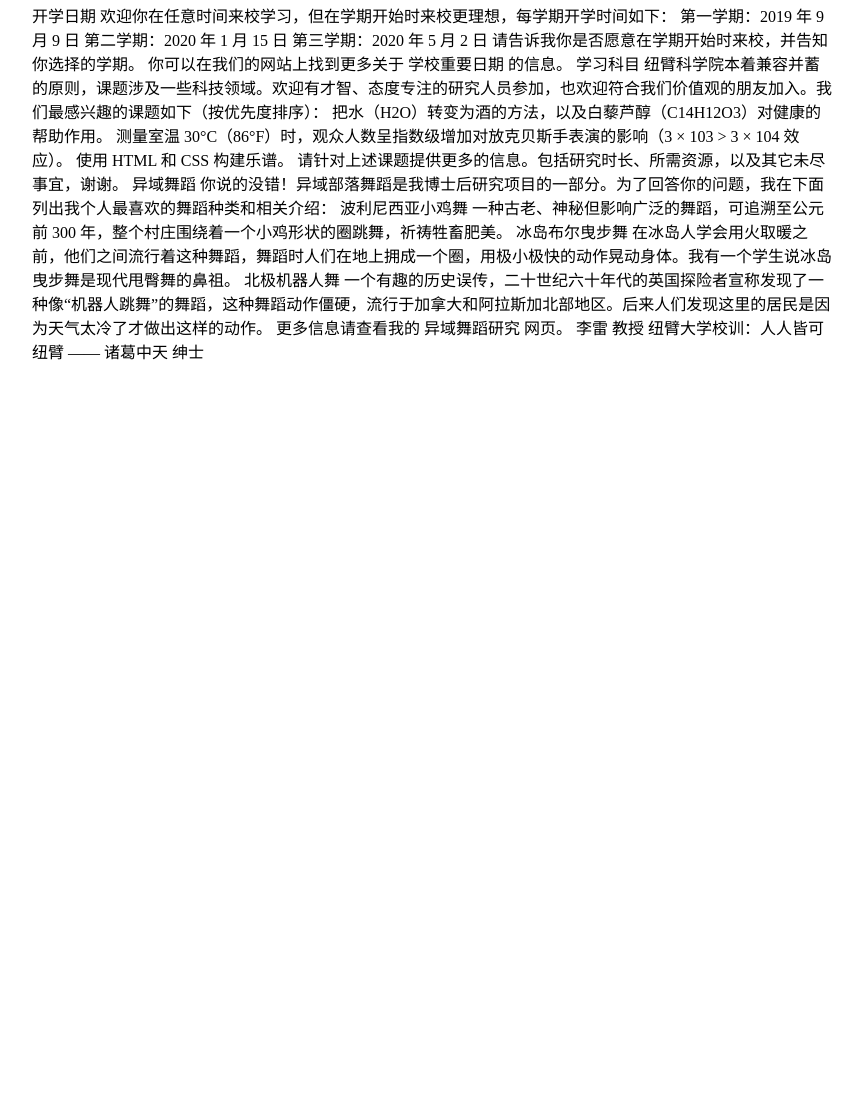
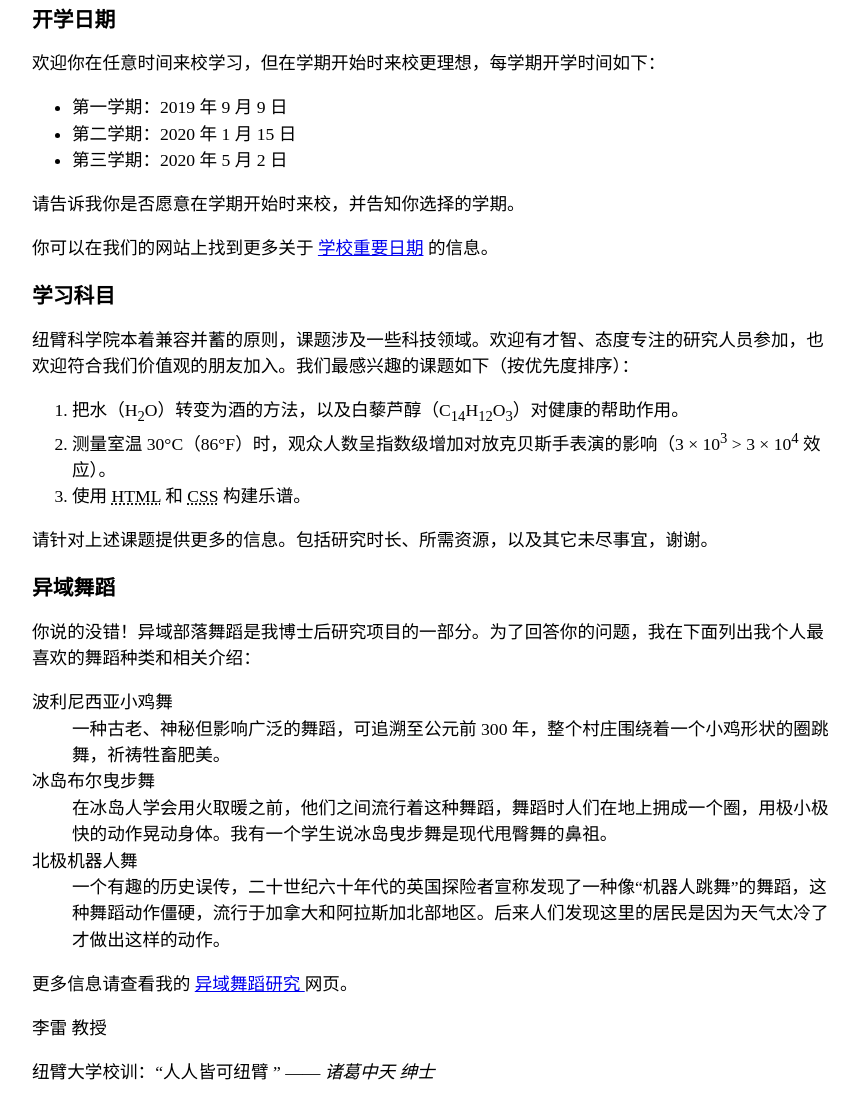
Before and after one commit to jackzhufeng/jackzhufeng.github.io, a plain HTML site: page email.html in a window 1280 px wide. Shown: the part 428-1531 px from the top of the page, without its empty margins (208-1071 px from the left). Before the commit the page ends 800 px from the top, so only its background shows below. Drawn offline with Linux system fonts and the light colour scheme.

Commit message:
update email.html

```diff
--- a/email.html
+++ b/email.html
@@ -1,13 +1,11 @@
 <!DOCTYPE html>
 <html lang="zh-CN">
-
   <head>
     <title>纽臂科学院学位申请邮件来往</title>
   </head>
-<link href="./styles/style.css" rel="stylesheet">
+  <link href="./styles/style.css" rel="stylesheet" />
 
   <body>
-
     <p class="sender-column italic">
       中国北京市门头沟区，102300<br />
       纽臂大学 纽臂科学院<br />
@@ -18,8 +16,8 @@
       2019 年 2 月 22 日
     </p>
     <p class="italic">
-        中国海南省三亚市亚龙湾<br>
-        <strong>韩梅梅 女士</strong></h1>
+      中国海南省三亚市亚龙湾<br />
+      <strong>韩梅梅 女士</strong>
     </p>
     <h1>回复：韩梅梅学位申请</h1>
     <p>
@@ -29,44 +27,73 @@
     <p>
       感谢你申请纽臂大学科学院的哲学博士学位课程，下面我将就你的问题依次做出解答。
     </p>
+    <h2>
+      开学日期
+    </h2>
+    <p>
+      欢迎你在任意时间来校学习，但在学期开始时来校更理想，每学期开学时间如下：
+    </p>
+    <ul>
+      <li>第一学期：2019 年 9 月 9 日</li>
+      <li>第二学期：2020 年 1 月 15 日</li>
+      <li>第三学期：2020 年 5 月 2 日</li>
+    </ul>
+    <p>
+      请告诉我你是否愿意在学期开始时来校，并告知你选择的学期。
+    </p>
+    <p>
+      你可以在我们的网站上找到更多关于
+      <a href="https://www.example.com">学校重要日期</a> 的信息。
+    </p>
+    <h2>学习科目</h2>
+    <p>
+      纽臂科学院本着兼容并蓄的原则，课题涉及一些科技领域。欢迎有才智、态度专注的研究人员参加，也欢迎符合我们价值观的朋友加入。我们最感兴趣的课题如下（按优先度排序）：
+    </p>
+    <ol>
+      <li>
+        把水（H<sub>2</sub>O）转变为酒的方法，以及白藜芦醇（C<sub>14</sub>H<sub>12</sub>O<sub>3</sub>）对健康的帮助作用。
+      </li>
+      <li>
+        测量室温 30°C（86°F）时，观众人数呈指数级增加对放克贝斯手表演的影响（3 ×
+        10<sup>3</sup> > 3 × 10<sup>4</sup> 效应）。
+      </li>
+      <li>
+        使用 <abbr title="超文本标记语言">HTML</abbr> 和
+        <abbr title="级联层级列表">CSS</abbr> 构建乐谱。
+      </li>
+    </ol>
+    <p>
+      请针对上述课题提供更多的信息。包括研究时长、所需资源，以及其它未尽事宜，谢谢。
+    </p>
+    <h2>
+      异域舞蹈
+    </h2>
+    <p>
+      你说的没错！异域部落舞蹈是我博士后研究项目的一部分。为了回答你的问题，我在下面列出我个人最喜欢的舞蹈种类和相关介绍：
+    </p>
+    <dl>
+      <dt>波利尼西亚小鸡舞</dt>
+      <dd>
+        一种古老、神秘但影响广泛的舞蹈，可追溯至公元前 300
+        年，整个村庄围绕着一个小鸡形状的圈跳舞，祈祷牲畜肥美。
+      </dd>
+      <dt>
+        冰岛布尔曳步舞
+      </dt>
+      <dd>
+        在冰岛人学会用火取暖之前，他们之间流行着这种舞蹈，舞蹈时人们在地上拥成一个圈，用极小极快的动作晃动身体。我有一个学生说冰岛曳步舞是现代甩臀舞的鼻祖。
+      </dd>
+      <dt>
+        北极机器人舞
+      </dt>
+      <dd>
+        一个有趣的历史误传，二十世纪六十年代的英国探险者宣称发现了一种像“机器人跳舞”的舞蹈，这种舞蹈动作僵硬，流行于加拿大和阿拉斯加北部地区。后来人们发现这里的居民是因为天气太冷了才做出这样的动作。
+      </dd>
+    </dl>
+    <p>
+      更多信息请查看我的 <a href="https://www.examples.com">异域舞蹈研究 </a>网页。</p>
+     <p>李雷 教授</p>
+     <p>纽臂大学校训：<q>人人皆可纽臂 </q> —— <cite>诸葛中天 绅士</cite></p>
+
   </body>
-
 </html>
-
-
-
-
-
-
-开学日期
-欢迎你在任意时间来校学习，但在学期开始时来校更理想，每学期开学时间如下：
-
-第一学期：2019 年 9 月 9 日
-第二学期：2020 年 1 月 15 日
-第三学期：2020 年 5 月 2 日
-请告诉我你是否愿意在学期开始时来校，并告知你选择的学期。
-
-你可以在我们的网站上找到更多关于 学校重要日期 的信息。
-
-学习科目
-纽臂科学院本着兼容并蓄的原则，课题涉及一些科技领域。欢迎有才智、态度专注的研究人员参加，也欢迎符合我们价值观的朋友加入。我们最感兴趣的课题如下（按优先度排序）：
-
-把水（H2O）转变为酒的方法，以及白藜芦醇（C14H12O3）对健康的帮助作用。
-测量室温 30°C（86°F）时，观众人数呈指数级增加对放克贝斯手表演的影响（3 × 103 > 3 × 104 效应）。
-使用 HTML 和 CSS 构建乐谱。
-请针对上述课题提供更多的信息。包括研究时长、所需资源，以及其它未尽事宜，谢谢。
-
-异域舞蹈
-你说的没错！异域部落舞蹈是我博士后研究项目的一部分。为了回答你的问题，我在下面列出我个人最喜欢的舞蹈种类和相关介绍：
-
-波利尼西亚小鸡舞
-一种古老、神秘但影响广泛的舞蹈，可追溯至公元前 300 年，整个村庄围绕着一个小鸡形状的圈跳舞，祈祷牲畜肥美。
-冰岛布尔曳步舞
-在冰岛人学会用火取暖之前，他们之间流行着这种舞蹈，舞蹈时人们在地上拥成一个圈，用极小极快的动作晃动身体。我有一个学生说冰岛曳步舞是现代甩臀舞的鼻祖。
-北极机器人舞
-一个有趣的历史误传，二十世纪六十年代的英国探险者宣称发现了一种像“机器人跳舞”的舞蹈，这种舞蹈动作僵硬，流行于加拿大和阿拉斯加北部地区。后来人们发现这里的居民是因为天气太冷了才做出这样的动作。
-更多信息请查看我的 异域舞蹈研究 网页。
-
-李雷 教授
-
-纽臂大学校训：人人皆可纽臂 —— 诸葛中天 绅士
```
Lines whose indentation alone changed are shown as unchanged.
